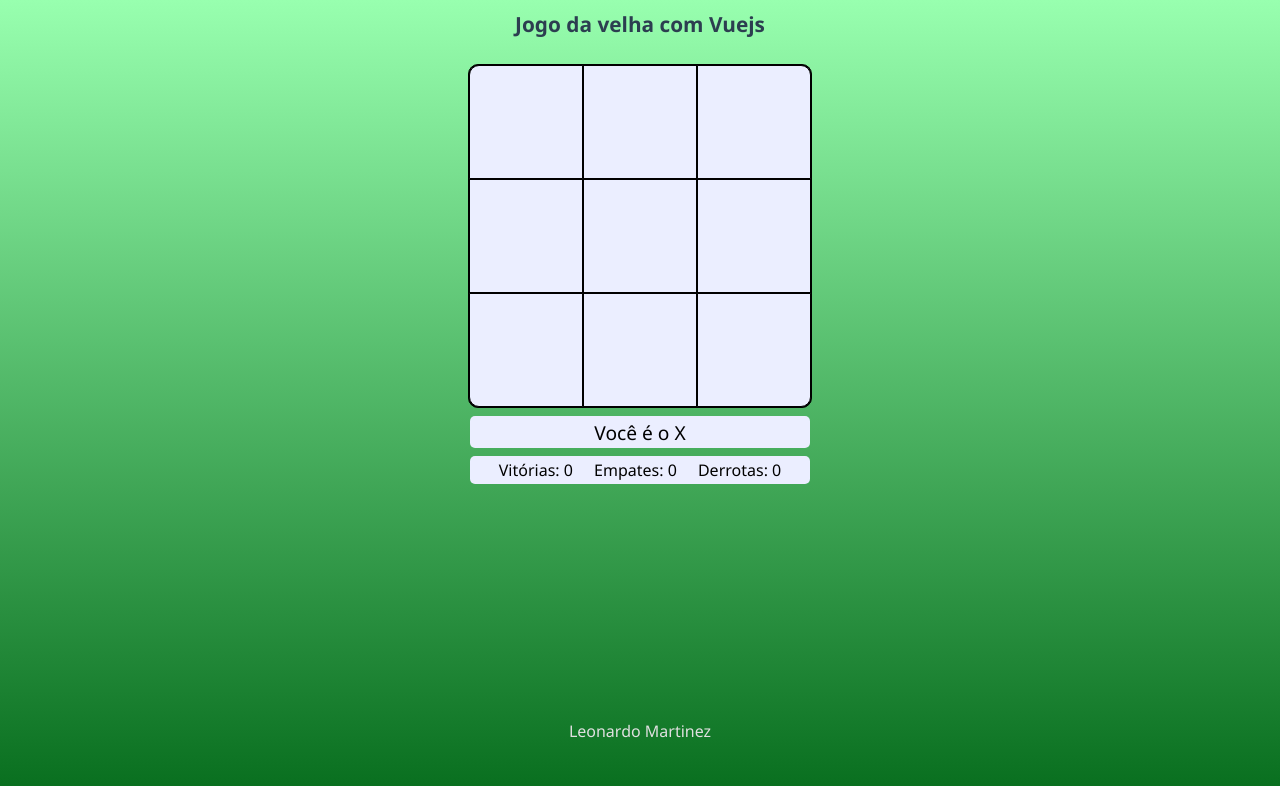
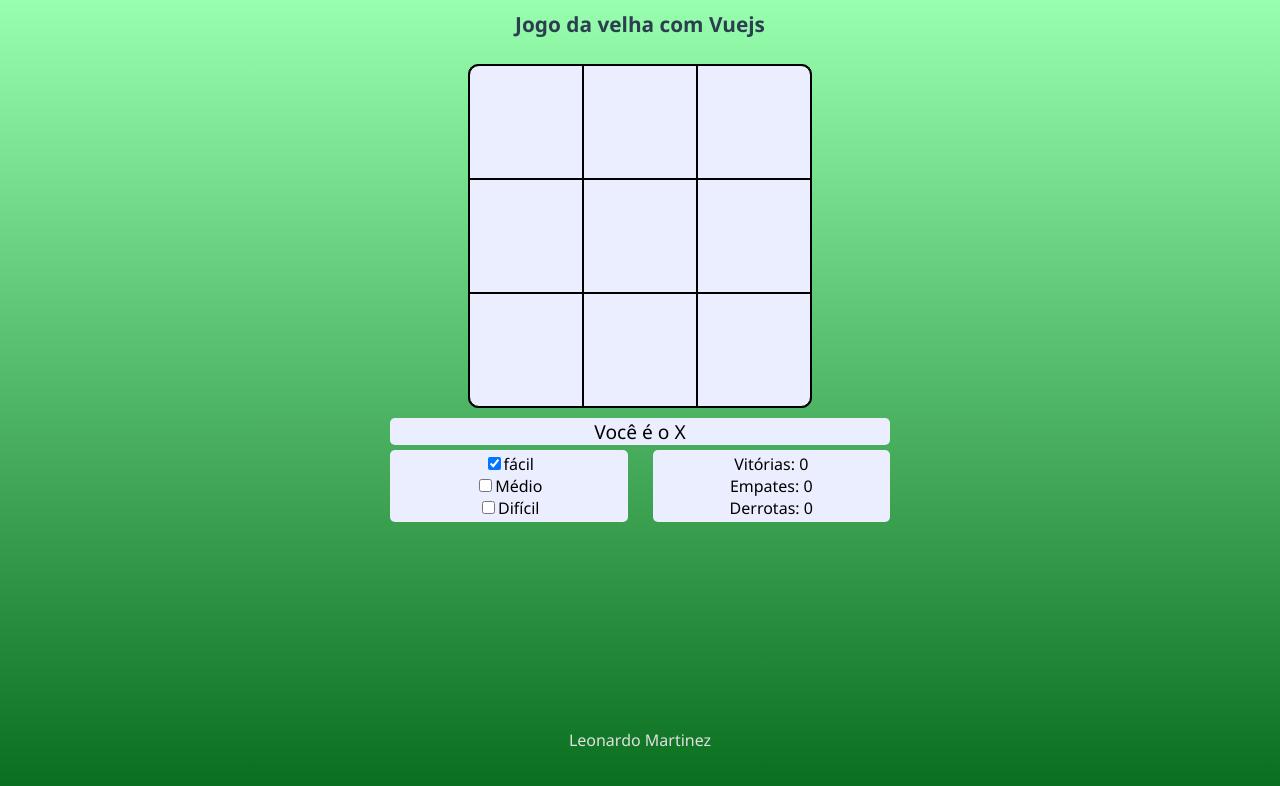
Before and after one commit to LeoMartinez013/jogodavelha-vue, a Vue app: page / in a window 1280 px wide. Shown: the top 786 px of the page. Built offline with nearby package versions, Linux system fonts and the light colour scheme.

Commit message:
1.0.3
Criação da seleção de modos;
Estilo da segunda <section> em grid;
Mudanças minimas no Footer.vue

```diff
--- a/src/components/Footer.vue
+++ b/src/components/Footer.vue
@@ -10,13 +10,17 @@ export default {
 </script>
 <style scoped>
 footer {
-    height: 10vh;
+    display: flex;
+    align-items: center;
+    justify-content: center;
+    height: 9vh;
     margin: 0px;
 }
 p {
+    font-size: 1rem;
     text-align: center;
     color: #e0e0e0;
-    height: 40%;
     padding: 30%, 30%, 30%, 30%;
+    margin: 0;
 }
 </style>
--- a/src/components/Jogo.vue
+++ b/src/components/Jogo.vue
@@ -1,5 +1,5 @@
 <template>
-<div id="jogo">
+<section id="jogo">
     <div @click="mainGame(campos.a1.id)" class="campo a1">
         <img v-if="campos.a1.value == 1" id="a1-X" src="../assets/x.png" alt="" class="img-campos">
         <img v-if="campos.a1.value == 2" id="a1-O" src="../assets/o.png" alt="" class="img-campos">
@@ -36,16 +36,33 @@
         <img v-if="campos.c3.value == 1" id="c3-X" src="../assets/x.png" alt="" class="img-campos">
         <img v-if="campos.c3.value == 2" id="c3-O" src="../assets/o.png" alt="" class="img-campos">
     </div>
-</div>
+</section>
+
+<section id="infos">
     <div id="resultado">
         <p id="mensagem">{{ mensagem }}</p>
         <p id="reiniciar" v-if="resetar" @click="reiniciar()">Reiniciar</p>
+    </div>
+    <div id="dificuldades">
+        <p>
+            <input type="checkbox" id="easyMode" @click="dificult('easy')">
+            <label value="easy">fácil</label>
+        </p>
+        <p>
+            <input type="checkbox" id="mediumMode" @click="dificult('medium')">
+            <label value="medium">Médio</label>
+        </p>
+        <p>
+            <input type="checkbox" id="hardMode" @click="dificult('hard')">
+            <label value="hard">Difícil</label>
+        </p>
     </div>
     <div id="contadores">
         <p id="p-vitorias">Vitórias: <span id="cont-vitoria">{{ vitorias }}</span></p>
         <p id="p-empate">Empates: <span id="cont-empate">{{ empates }}</span></p>
         <p id="p-derrota">Derrotas: <span id="cont-derrota">{{ derrotas }}</span></p>
     </div>
+</section>
 </template>
 <script>
 import { defesa, ataque } from './bot/bot.js';
@@ -57,7 +74,7 @@ export default {
             resetar: false,
             mensagem: "Você é o X",
             status: "null",
-            mode: "hard",
+            mode: "easy",
             jogadas: 0,
             vitorias: 0,
             empates: 0,
@@ -103,8 +120,8 @@ export default {
 
         };
     },
-
     mounted() {
+        document.querySelector('#easyMode').checked = true
         for (let chave in this.campos) {
             if (this.campos.hasOwnProperty(chave)) {
                 console.log(this.campos[chave].id);
@@ -113,6 +130,36 @@ export default {
         console.clear()
     },
     methods: {
+        dificult(auxMode) {
+            const checkEasy = document.querySelector('#easyMode')
+            const checkMedium = document.querySelector('#mediumMode')
+            const checkHard = document.querySelector('#hardMode')
+            if (!checkEasy.checked && !checkMedium.checked && !checkHard.checked) {
+                if (auxMode == 'easy') {
+                    checkEasy.checked = true
+                } else if (auxMode == 'medium') {
+                    checkMedium.checked = true
+                } else if (auxMode == 'hard') {
+                    checkHard.checked = true
+                }
+                return
+            } else if (auxMode == 'easy') {
+                console.log('Dificuldade: Easy')
+                checkMedium.checked = false
+                checkHard.checked = false
+                this.mode = 'easy'
+            } else if (auxMode == 'medium') {
+                console.log('Dificuldade: Medium')
+                checkEasy.checked = false
+                checkHard.checked = false
+                this.mode = 'medium'
+            } else if (auxMode == 'hard') {
+                console.log('Dificuldade: Hard')
+                checkEasy.checked = false
+                checkMedium.checked = false
+                this.mode = 'hard'
+            }
+        },
         mainGame(id) {
             //  Impede que o usuário interaja novamente após o final da partida
             if (this.resetar) {
@@ -648,16 +695,29 @@ export default {
     height: 70%;
     width: auto;
 }
+#infos {
+    display: grid;
+    grid-template-columns: 1fr 1fr;
+    grid-template-rows: auto auto;
+    grid-template-areas:
+        "resultado resultado"
+        "dificuldades contadores";
+    gap: 5%;
+    max-width: 500px;
+    width: 80%;
+
+    margin: 10px auto 0 auto;
+}
+#infos > div {
+    background-color: #ebeeff;
+    border-radius: 5px;
+}
+
 #resultado {
+    grid-area: resultado;
     display: flex;
     justify-content: space-evenly;
     align-items: center;
-    background-color: #ebeeff;
-    width: calc(7rem + 7rem + 7rem + 4px);
-    max-width: 500px;
-    height: 2rem;
-    margin: 0.5rem auto;
-    border-radius: 5px;
 }
 #mensagem {
     font-size: 1.2rem;
@@ -673,22 +733,26 @@ export default {
     text-decoration: underline;
     cursor: pointer;
 }
+#dificuldades {
+    grid-area: dificuldades;
+    text-align: center;
+    font-weight: 400;
+    color: black;
+    padding: 0.2rem 0.5rem;
+}
+#dificuldades > p {
+    margin: 0;
+}
 #contadores {
+    grid-area: contadores;
     display: flex;
-    align-items: center;
-    justify-content: space-evenly;
+    flex-direction: column;
 
     text-align: center;
     font-weight: 400;
     color: black;
 
-    width: 20.3rem;
-    height: auto;
     padding: 0.2rem 0.5rem;
-    border-radius: 5px;
-    margin: 0 auto;
-
-    background-color: #ebeeff;
 }
 #contadores > p {
     font-size: 1rem;
```
Lines whose indentation alone changed are shown as unchanged.
